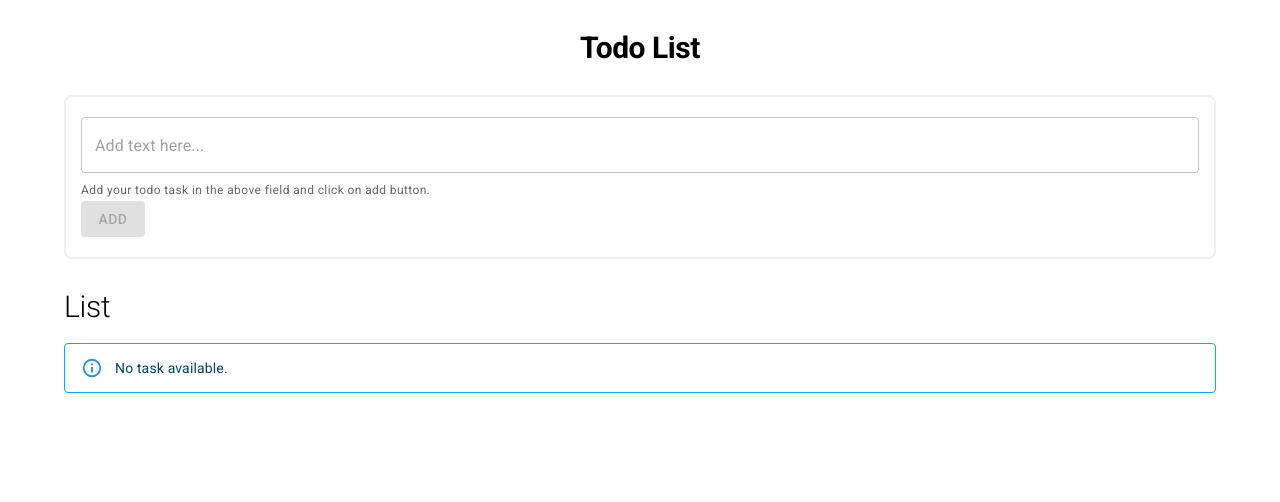
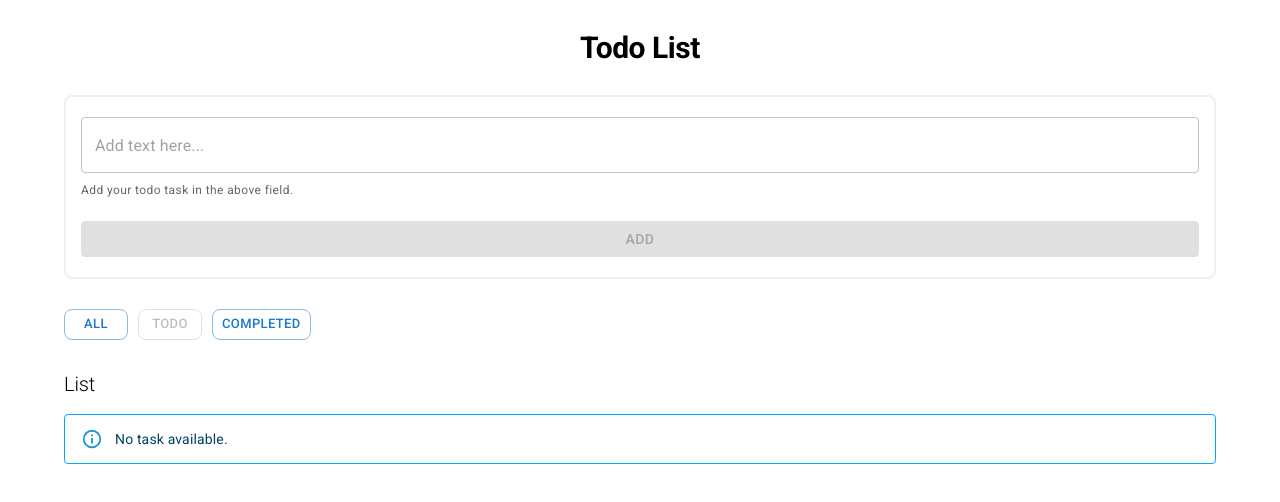
Before and after one commit to shrikant9907/react-todolist, a React (Create React App) app: page / in a window 1280 px wide. Shown: the top 502 px of the page. Built offline with nearby package versions, Linux system fonts and the light colour scheme.

Commit message:
Tab based filtering added

```diff
--- a/src/TodoList/AddTodoForm.tsx
+++ b/src/TodoList/AddTodoForm.tsx
@@ -15,11 +15,12 @@ const TextFieldStyled = styled(TextField)({
 
 interface AddTodoFormPropTypes {
   value: string,
+  buttonLabel: string,
   handleOnChange: Function,
   handleOnSubmit: Function
 }
 
-const AddTodoForm = ({ handleOnChange, handleOnSubmit, value }: AddTodoFormPropTypes) => {
+const AddTodoForm = ({ handleOnChange, handleOnSubmit, value, buttonLabel }: AddTodoFormPropTypes) => {
 
   return (
     <div>
@@ -35,12 +36,17 @@ const AddTodoForm = ({ handleOnChange, handleOnSubmit, value }: AddTodoFormPropT
           onChange={(e) => handleOnChange(e)}
           value={value}
         />
-        <FormHelperText>
-          Add your todo task in the above field and click on add button.
+        <FormHelperText sx={{ mb: "20px" }}>
+          {buttonLabel} your todo task in the above field.
         </FormHelperText>
 
-        <Button type={"submit"} disabled={value.length === 0} variant="contained" color="primary">
-          Add
+        <Button
+          fullWidth
+          type={"submit"}
+          disabled={value.length === 0}
+          variant="contained"
+          color="primary">
+          {buttonLabel}
         </Button>
       </TodoForm>
     </div>
--- /dev/null
+++ b/src/TodoList/TodoListFilter.tsx
@@ -0,0 +1,42 @@
+import { Button, styled, Box } from '@mui/material'
+import React from 'react'
+
+const Tabs = styled(Box)({
+  display: "flex",
+  gap: "10px",
+  marginBottom: "30px",
+})
+
+const Tab = styled(Button)({
+  borderRadius: "8px",
+})
+
+
+const todoListOptions = [
+  "All",
+  "Todo",
+  "Completed",
+]
+
+interface TodoListFilterPropType {
+  onTabChange: Function,
+  value: string,
+}
+
+const TodoListFilter = ({ onTabChange, value }: TodoListFilterPropType) => {
+  return (
+    <Tabs>
+      {todoListOptions.map((tab) => {
+        return <Tab
+          onClick={() => onTabChange(tab)}
+          size={"small"}
+          variant="outlined"
+          disabled={value === tab}
+        >{tab
+          }</Tab>
+      })}
+    </Tabs>
+  )
+}
+
+export default TodoListFilter
--- a/src/TodoList/List.tsx
+++ b/src/TodoList/TodoTaskList.tsx
@@ -1,5 +1,5 @@
 import React from 'react'
-import { Alert, Avatar, IconButton, Box, List, ListItem, ListItemAvatar, ListItemText, styled, Tooltip, Typography } from '@mui/material';
+import { Alert, Avatar, IconButton, Box, List, ListItem, ListItemAvatar, ListItemText, styled, Tooltip, Typography, Badge } from '@mui/material';
 import { Check, DeleteOutline, EditOutlined } from '@mui/icons-material';
 import { TodoPropType } from '.';
 
@@ -25,7 +25,7 @@ const Avatar24 = styled(Avatar)({
 })
 
 const TodoListSubHeading = styled(Typography)({
-  fontSize: "30px",
+  fontSize: "20px",
   marginBottom: "10px"
 })
 
@@ -43,27 +43,37 @@ const DeleteButton = styled(EditButton)({
 })
 
 const Checked = styled(Check)({
-  color: "#00ff00"
+  color: "#00cc00",
+  background: "#fff",
+  borderRadius: "100%",
 })
 
 interface TodoListPropType {
   todoList: TodoPropType[],
   onDelete: Function,
   onEdit: Function,
+  onCheckClick: Function,
 }
 
-const TodoTaskList = ({ todoList, onDelete, onEdit }: TodoListPropType) => {
+const TodoTaskList = ({ todoList, onDelete, onEdit, onCheckClick }: TodoListPropType) => {
 
   return (
     <>
-      <TodoListSubHeading variant='h2'>List</TodoListSubHeading>
+      <TodoListSubHeading variant='h2'>
+        <Badge
+          badgeContent={todoList.length}
+          color="primary"
+        >
+          List
+        </Badge>
+      </TodoListSubHeading>
 
       <TaskList>
         {todoList.length > 0 ? todoList.map((item: any) => {
           return <ListItemStyled key={`list_item${item?.id}`}
             secondaryAction={
               <Box>
-                <EditButton onClick={() => onDelete(item.id)} edge="end" aria-label="edit">
+                <EditButton onClick={() => onEdit(item.id)} edge="end" aria-label="edit">
                   <Tooltip placement="top" title={"Edit Task"}>
                     <EditOutlined />
                   </Tooltip>
@@ -77,9 +87,9 @@ const TodoTaskList = ({ todoList, onDelete, onEdit }: TodoListPropType) => {
             }
           >
             <ListItemAvatar>
-              <Tooltip placement="top" title={item.done ? "Mark as Todo" : "Mark as completed."}>
-                <Avatar24>
-                  {item.done ? <Checked /> : <Check />}
+              <Tooltip placement="top" title={item.status === "completed" ? "Mark as Todo" : "Mark as completed"}>
+                <Avatar24 onClick={() => onCheckClick(item)}>
+                  {item.status === "completed" ? <Checked /> : <Check />}
                 </Avatar24>
               </Tooltip>
             </ListItemAvatar>
--- a/src/TodoList/index.tsx
+++ b/src/TodoList/index.tsx
@@ -1,7 +1,8 @@
 import React, { useState, useEffect } from 'react'
 import AddTodoForm from './AddTodoForm'
 import { Container, Typography, styled } from '@mui/material'
-import TodoTaskList from './List'
+import TodoTaskList from './TodoTaskList'
+import TodoListFilter from './TodoListFilter'
 
 const TodoListContainer = styled(Container)({
   width: "100%",
@@ -24,6 +25,8 @@ export interface TodoPropType {
 const TodoList = () => {
 
   const [text, setText] = useState("");
+  const [filterTab, setFilterTab] = useState("Todo");
+  const [editTask, setEditTask] = useState<TodoPropType | null>(null);
   const [todoList, setTodoList] = useState<TodoPropType[]>([]);
 
   const handleOnChange = (e: React.ChangeEvent<HTMLInputElement | HTMLTextAreaElement>) => {
@@ -42,8 +45,15 @@ const TodoList = () => {
       status: "todo"
     }
 
-    const newTodoList = [...todoList, newTodoItem];
-    saveTodoList(newTodoList)
+    if (!editTask) {
+      const newTodoList = [...todoList, newTodoItem];
+      saveTodoList(newTodoList)
+    } else {
+      const taskIndex = todoList.findIndex((item) => item.id === editTask.id)
+      let updatedTodoList = [...todoList];
+      updatedTodoList[taskIndex] = { ...editTask, text: text }
+      saveTodoList(updatedTodoList)
+    }
 
   }
 
@@ -55,6 +65,7 @@ const TodoList = () => {
 
   const resetForm = () => {
     setText("");
+    setEditTask(null);
   }
 
   const fetchTodoList = async () => {
@@ -72,13 +83,39 @@ const TodoList = () => {
 
   const handleOnDelete = (id: number) => {
     const updateTodoList = todoList.filter((item) => item.id !== id);
-    console.log('updateTodoList', updateTodoList, id)
     saveTodoList(updateTodoList);
   }
 
   const handleOnEdit = (id: number) => {
-    setText("");
+    const foundTask = todoList.find((item) => item.id === id);
+    if (foundTask) {
+      setEditTask(foundTask);
+      setText(foundTask.text)
+    }
   }
+
+  const handleOnTabChange = (tab: string) => {
+    setFilterTab(tab)
+  }
+
+  const handleOnCheckClick = (item: TodoPropType) => {
+    const taskIndex = todoList.findIndex((obj) => obj.id === item.id)
+    if (taskIndex > -1) {
+      const newStatus = item.status === "todo" ? "completed" : "todo";
+      let updatedTodoList = [...todoList];
+      updatedTodoList[taskIndex] = { ...updatedTodoList[taskIndex], status: newStatus }
+      saveTodoList(updatedTodoList)
+    }
+  }
+
+  const getFilteredTodoList = (list: any, tab: string) => {
+    if (tab.toLowerCase() !== 'all') {
+      return todoList.filter((item) => item.status === tab.toLowerCase());
+    }
+    return list;
+  }
+
+  const filteredTodoList = getFilteredTodoList(todoList, filterTab);
 
   return (
     <TodoListContainer>
@@ -87,9 +124,15 @@ const TodoList = () => {
         handleOnChange={handleOnChange}
         handleOnSubmit={handleOnSubmit}
         value={text}
+        buttonLabel={editTask ? "Update" : "Add"}
+      />
+      <TodoListFilter
+        onTabChange={handleOnTabChange}
+        value={filterTab}
       />
       <TodoTaskList
-        todoList={todoList}
+        onCheckClick={handleOnCheckClick}
+        todoList={filteredTodoList}
         onDelete={handleOnDelete}
         onEdit={handleOnEdit}
       />
```
